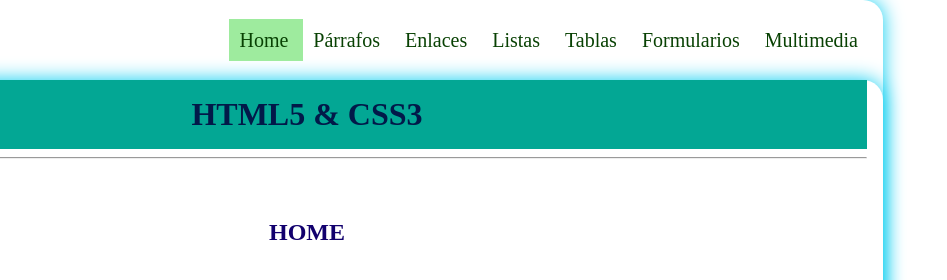
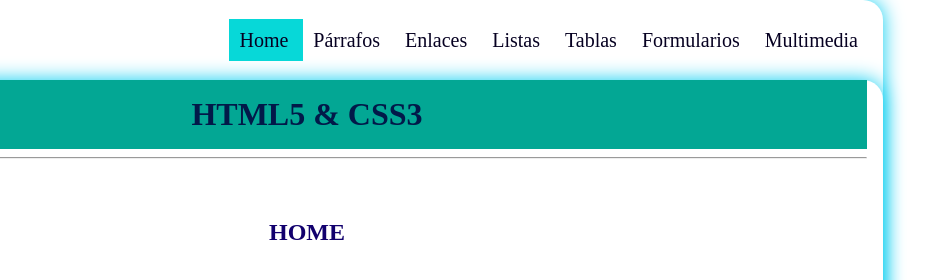
Before and after one commit to PedrooSolaa/web24, a plain HTML site: page index.html in a window 1280 px wide. In both pictures the pointer is over the item "Home". Shown: the top 280 px of the page, 333-1280 px from the left. Drawn offline with Linux system fonts and the light colour scheme.

Commit message:
octavocommit

```diff
--- a/css/style.css
+++ b/css/style.css
@@ -128,11 +128,11 @@ nav li {
 }
 
 nav li a {
-    color: rgb(8, 65, 3);
+    color: rgb(6, 0, 33);
 }
 
 nav li:hover {
-    background-color: rgb(158, 235, 158);
+    background-color: rgb(7, 216, 216);
 }
 
 .text-right{
```
